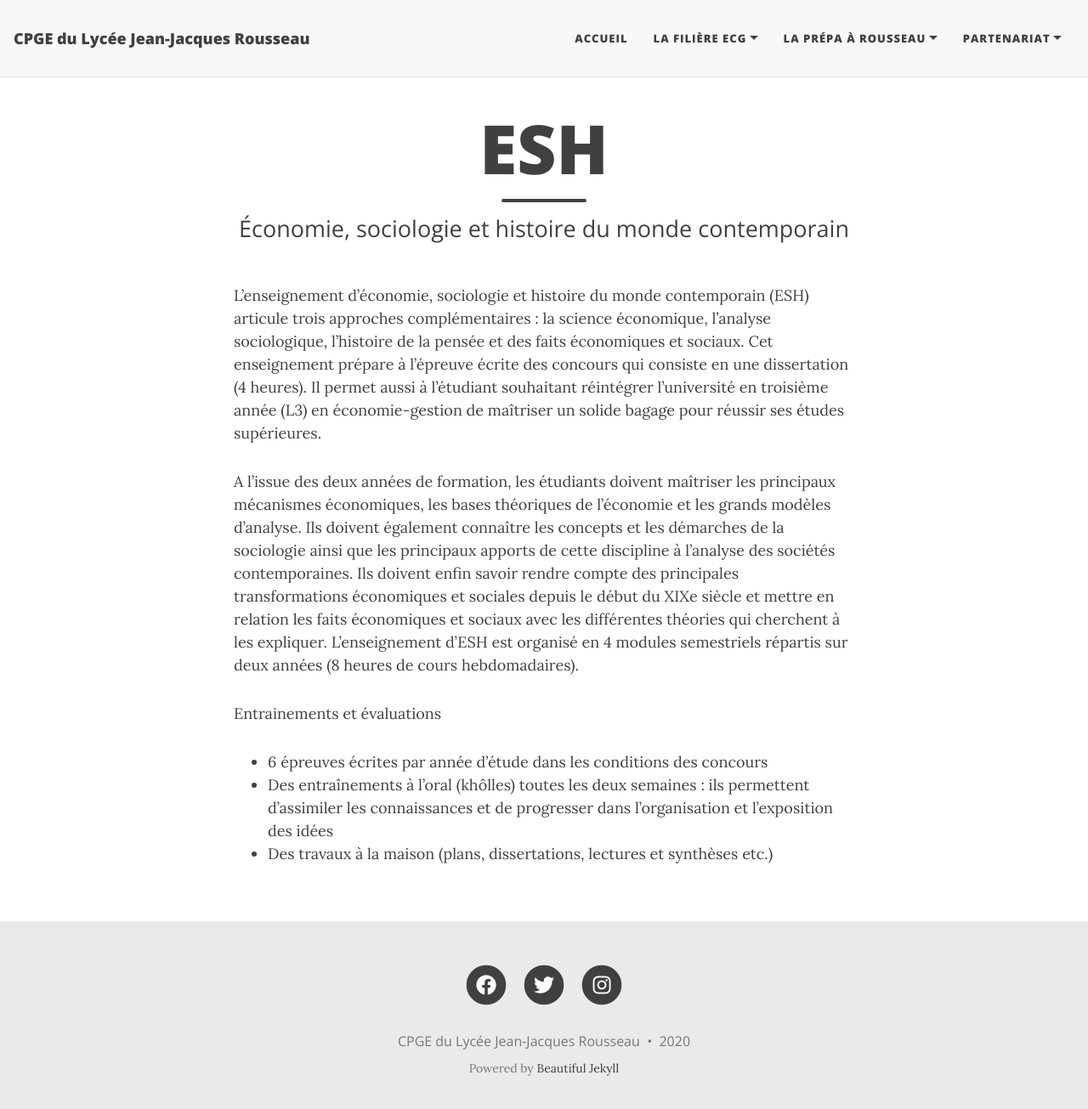
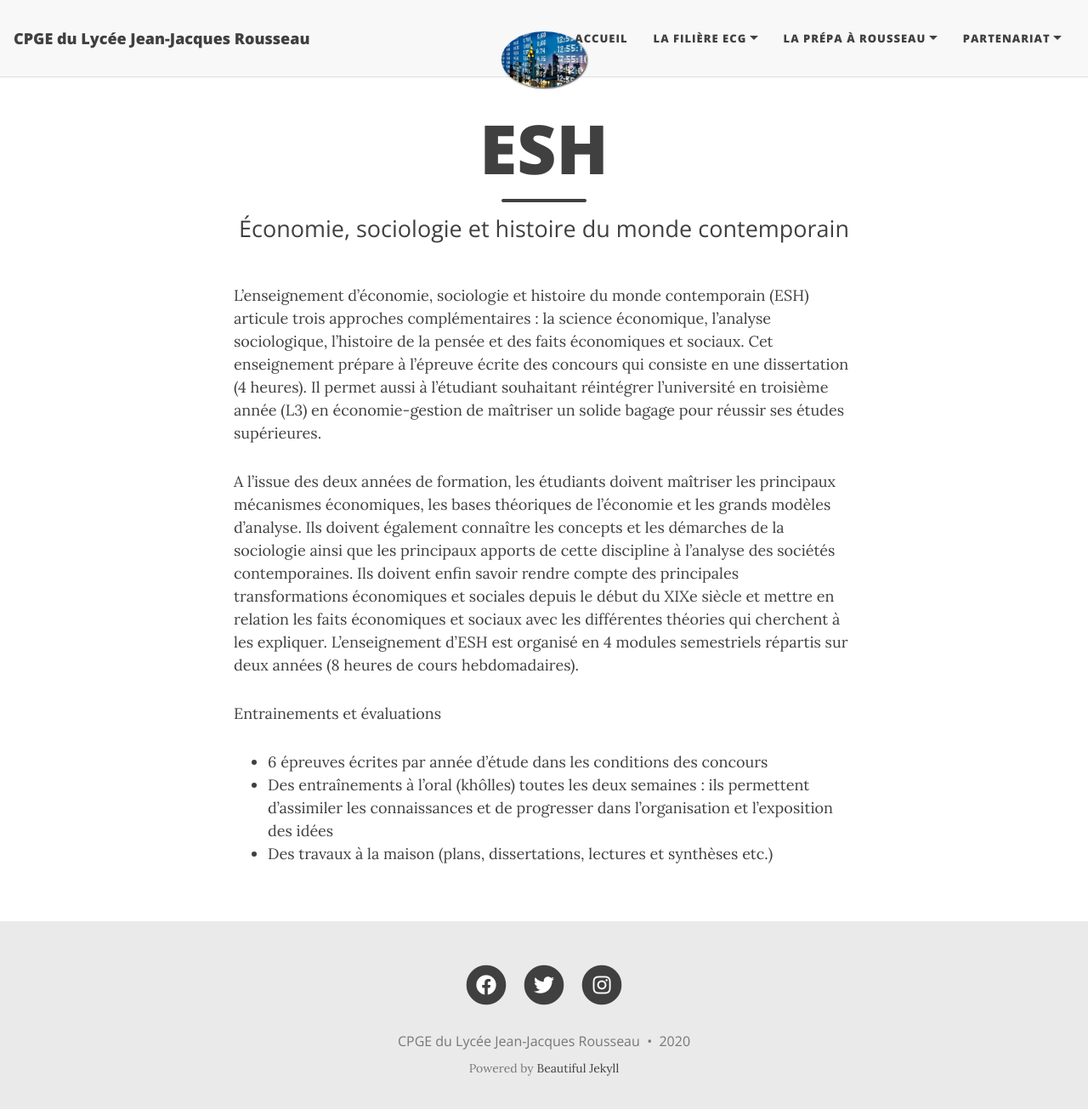
Before and after one commit to cpgesarcelles/cpgesarcelles.github.io, a Jekyll site: the page built from Matieres/esh.md, in a window 1280 px wide and 1318 px high. Shown: the top 1305 px of the window at 85% size. Built offline with Jekyll 4.4.1, drawn with Linux system fonts in a browser that asks for light colours; nearby versions of some CDN libraries.

Commit message:
Update esh.md

```diff
--- a/Matieres/esh.md
+++ b/Matieres/esh.md
@@ -2,6 +2,7 @@
 layout: page
 title: ESH
 subtitle: Économie, sociologie et histoire du monde contemporain
+avatar: "/assets/img/logo_esh.jpg"
 ---
 
 L’enseignement d’économie, sociologie et histoire du monde contemporain (ESH) articule trois approches complémentaires : la science économique, l’analyse sociologique, l’histoire de la pensée et des faits économiques et sociaux. Cet enseignement prépare à l’épreuve écrite des concours qui consiste en une dissertation (4 heures). Il permet aussi à l'étudiant souhaitant réintégrer l'université en troisième année (L3) en économie-gestion de maîtriser un solide bagage pour réussir ses études supérieures.
```
